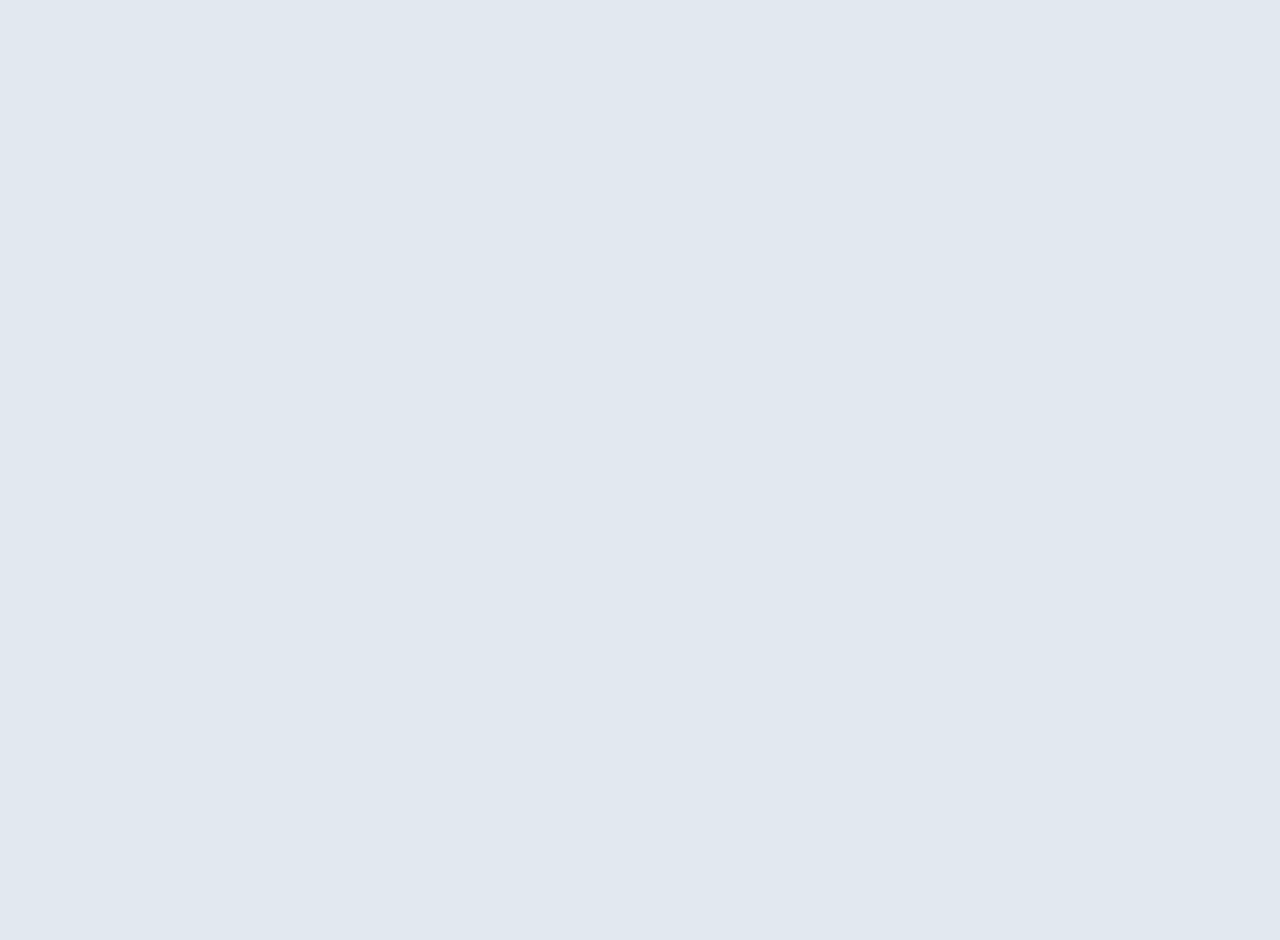
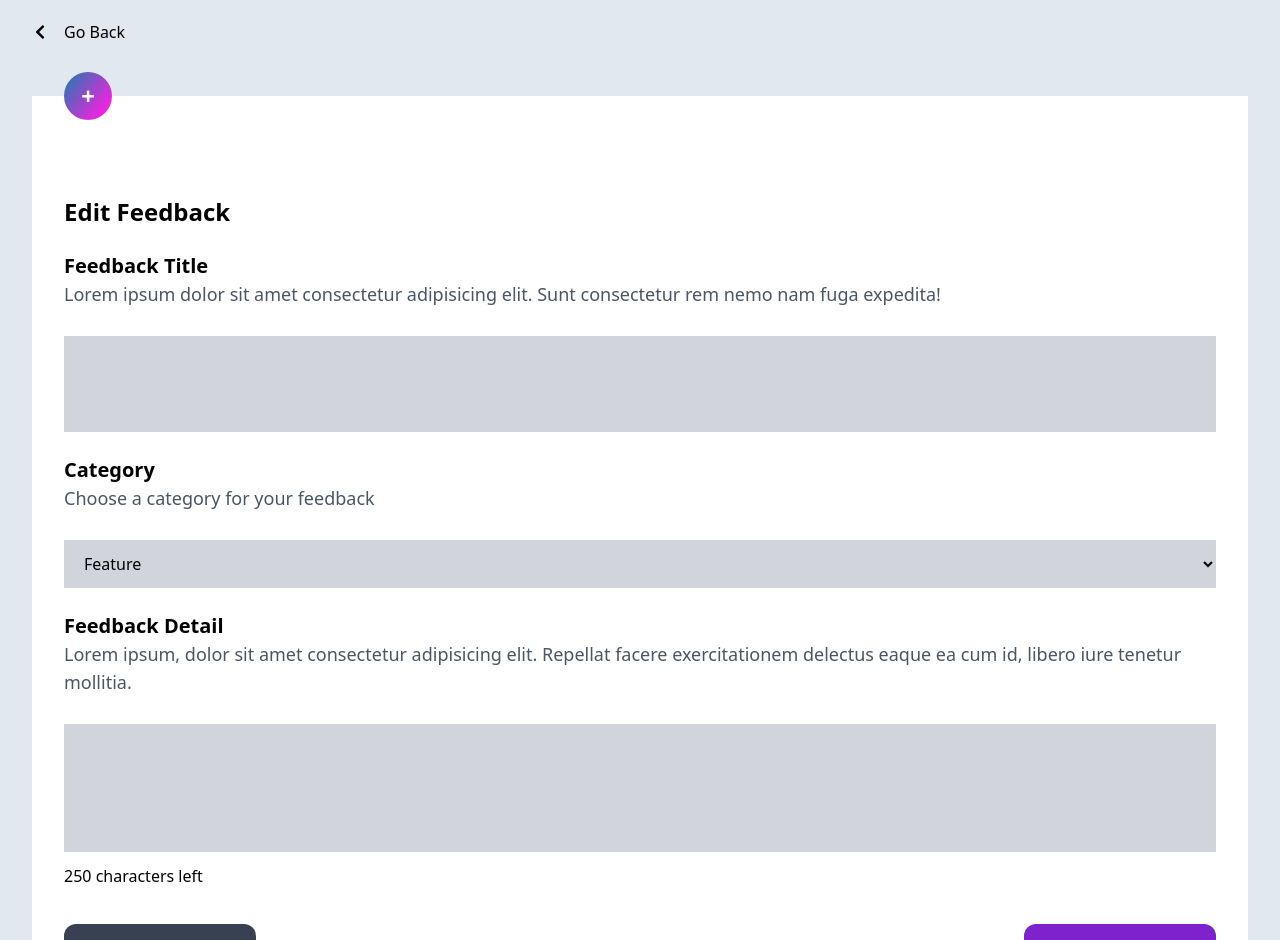
Before and after one commit to JulioFuentes2021/feedback-app, a React (Vite) app: page /feedback-app/edit/1 in a window 1280 px wide. Before the commit this address had no page. Shown: the top 940 px of the page. Before the commit the page ends 800 px from the top, so only its background shows below. Built offline with nearby package versions, Linux system fonts and the light colour scheme; no server answers.

Commit message:
Feedback update can work with a post express request but in this case it's just for test instead for production

```diff
--- a/src/components/AddAndUpdateFeedback/CreateNewFeedback.jsx
+++ b/src/components/AddAndUpdateFeedback/CreateNewFeedback.jsx
@@ -1,36 +1,87 @@
-import React, { useRef, useState, useContext } from "react";
+import React, { useRef, useState, useContext, useEffect } from "react";
 import Back from "@Utilities/Back";
-import { FeedbackContext } from "../../context/context";
+// import { FeedbackContext } from "../../context/context";
+import { useParams } from 'react-router-dom';
 import useSocket from "../../customHooks/socket";
 
 const CreateNewFeedback = props => {
 
 	// const { socket } = useContext(FeedbackContext)
 	const [socket] = useSocket();
+	const [title, setTitle] = useState();
+	const [feature, setFeature] = useState();
+	const [description, setDescription] = useState();
+	const { id } = useParams();
+
+	const getFeedbackForEdit = async () => {
+		const data = await fetch(`http://localhost:5000/feedback/${id}`)
+		const response = await data.json()
+		console.log(response)
+		setTitle(response[0].title)
+		setFeature(response[0].feature)
+		setDescription(response[0].description)
+	}
+
+	useEffect(() => {
+		if (props.IsItEdit) getFeedbackForEdit()
+	}, [])
 
 	const handleSubmit = e => {
-		console.log('Ejecutando createFeedback')
 		try {
 			e.preventDefault();
 			const form = e.target;
-			socket.emit("addFeedback", {
-				title: form.title.value,
-				feature: form.feature.value,
-				description: form.description.value,
+			// socket.emit(`${props.IsItEdit ? 'edit' : 'addFeedback'}`, {
+			socket.emit('addFeedback', {
+				title,
+				feature,
+				description,
+				id
 			})
-			console.log('Ejecutando createFeedback')
 			form.reset();
 		} catch (error) {
 			console.log('Feedback failed!!', error)
 		}
 	};
 
+	const handleEdit = async (e) => {
+		console.log('Handle edit')
+		e.preventDefault();
+		const data = await fetch('http://localhost:5000/refresh', { credentials: 'include' });
+		const { token } = await data.json();
+
+		try {
+			const data = await fetch(`http://localhost:5000/feedback/edit/${id}`, {
+				method: 'POST',
+				credentials: 'include',
+				headers: {
+					'Content-Type': 'application/json',
+					'authorization': `Bearer ${token}`
+				},
+				body: JSON.stringify({
+					title,
+					feature,
+					description,
+					id
+				})
+			})
+			// const response = await data.json()
+			console.log(data)
+		} catch (error) {
+			console.log(error)
+		}
+	};
+
+	const editFeedback = (e, setValue) => {
+		setValue(e.target.value)
+	}
+
 	const feedbackDetail = useRef()
 
 	const [characters, setCharacters] = useState(0)
 
-	const handleChange = () => {
+	const handleChange = (e) => {
 		setCharacters(250 - feedbackDetail.current.value.length)
+		setDescription(e.target.value)
 	}
 
 	return (
@@ -39,10 +90,10 @@ const CreateNewFeedback = props => {
 				<Back />
 			</div>
 			<form
-				method="POST"
-				action="feedback/add"
+				// method="POST"
+				// action="feedback/add"
 				className="bg-white p-8 m-8 max-w-7xl"
-				onSubmit={handleSubmit}
+				onSubmit={props.IsItEdit ? handleEdit : handleSubmit}
 			>
 				<article className="mb-5 customBackground text-white font-bold -translate-y-14 w-12 h-12 rounded-full flex justify-center items-center text-2xl">
 					<span>+</span>
@@ -57,10 +108,12 @@ const CreateNewFeedback = props => {
 						consectetur rem nemo nam fuga expedita!
 					</small>
 					<textarea
+						value={title}
 						required
 						name="title"
 						id=""
 						placeholder=""
+						onChange={(e) => editFeedback(e, setTitle)}
 						className="h-24 bg-gray-300 outline-none p-4 resize-none"
 					></textarea>
 				</section>
@@ -73,6 +126,7 @@ const CreateNewFeedback = props => {
 						name="feature"
 						id=""
 						className="h-12 px-4 bg-gray-300 outline-none"
+						onChange={(e) => editFeedback(e, setFeature)}
 					>
 						<option value="feature" className="">
 							Feature
@@ -95,6 +149,7 @@ const CreateNewFeedback = props => {
 						name="description"
 						maxLength={250}
 						id=""
+						value={description}
 						placeholder=""
 						className="bg-gray-300 h-32 outline-none p-4 text-black resize-none"
 					></textarea>
--- a/src/pages/Comment.jsx
+++ b/src/pages/Comment.jsx
@@ -1,4 +1,5 @@
 import React, { useEffect, useState, useContext } from "react";
+import { Link } from "react-router-dom";
 import AddComment from "../components/Comments/AddComment";
 import CommentComponent from "../components/Comments/Comment";
 import CommentsBar from "../components/Comments/CommentsBar";
@@ -45,12 +46,14 @@ const Comment = () => {
         <div className="flex flex-col justify-between h-screen sm:px-20">
             <div className="flex justify-between items-center px-5">
                 <Back />
+                <Link to={`/feedback-app/edit/${feedback._id}`}>
                     <button
                         type="button"
                         className="p-3 h-12 w-48 cursor-pointer rounded-xl text-white font-semibold hover:bg-purple-600 outline-none bg-purple-700"
                     >
                         Edit Feedback
                     </button>
+                </Link>
             </div>
             <div className="mx-6 sm:mx-0">
                 <FeedbackCard
--- a/src/routes/index.jsx
+++ b/src/routes/index.jsx
@@ -7,6 +7,7 @@ import SignIn from "../components/LoginAndRegister/SignIn";
 import FormTemplate from '@LoginAndRegister/FormTemplate';
 import Comment from '../pages/Comment';
 import Context from "../context/context";
+import CreateNewFeedback from "../components/AddAndUpdateFeedback/CreateNewFeedback";
 
 
 const RoutesPage = () => {
@@ -21,6 +22,7 @@ const RoutesPage = () => {
 					<Route path="/feedback-app/login" element={<Login />} />
 					<Route path="/feedback-app/sign-in" element={<SignIn />} />
 					<Route path="/feedback-app/index" element={<Index />} />
+					<Route path="/feedback-app/edit/:id" element={<CreateNewFeedback IsItEdit={true} title={"Edit Feedback"} />} />
 				</Routes>
 			</Context>
 		</BrowserRouter>
```
Lines whose indentation alone changed are shown as unchanged.
